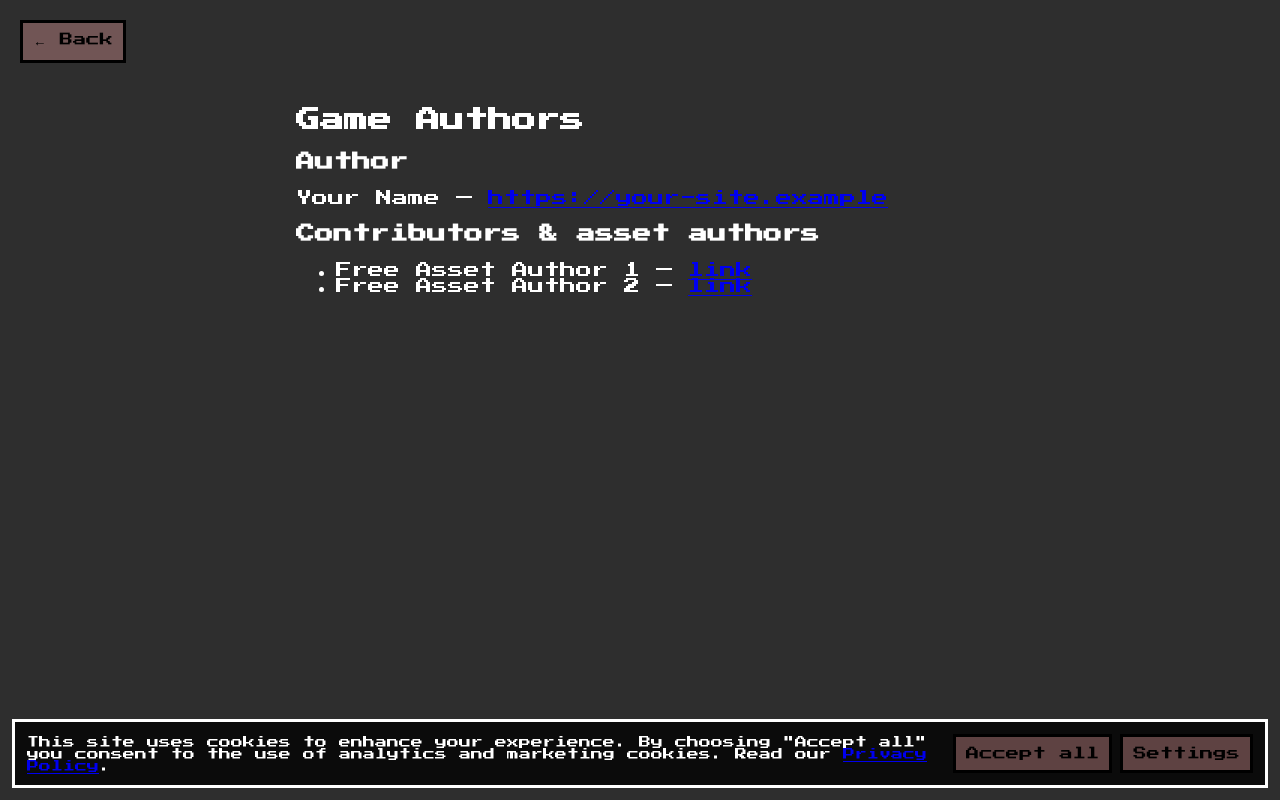
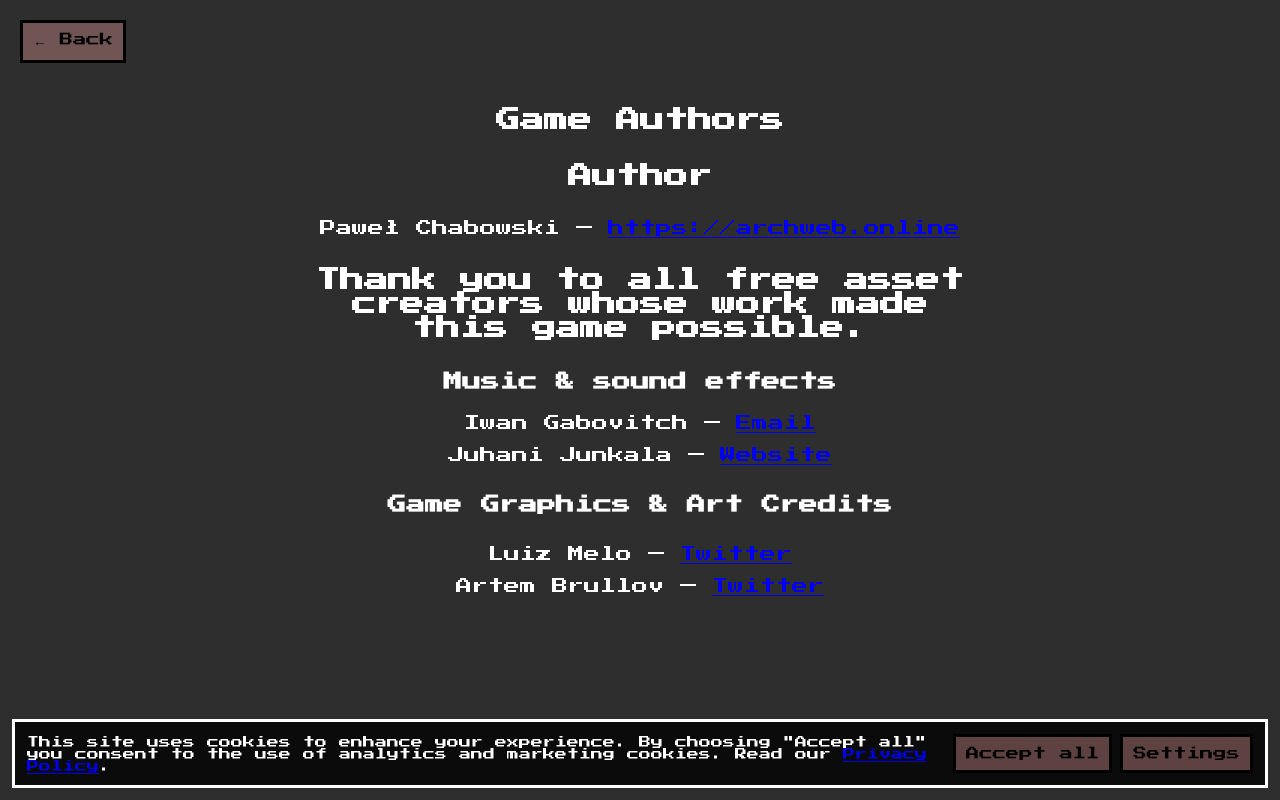
Before and after one commit to PChabowski/fighting-game, a React (Vite) app: page /authors in a window 1280 px wide. Built offline with nearby package versions, Linux system fonts and the light colour scheme.

Commit message:
Authors: update — add Artem Brullov
Updated src/pages/Authors.jsx to add Artem Brullov (https://x.com/brullov_art). Updated src/components/GameMenu.jsx to add an 'Authors' link in the menu.

```diff
--- a/src/components/GameMenu.jsx
+++ b/src/components/GameMenu.jsx
@@ -45,7 +45,7 @@ export default function GameMenu() {
               to="/authors"
               className="button menu-button"
               onClick={() => setView('MENU')}
-              style={{ textDecoration: 'none', color: 'initial', fontSize: '13px', display: 'none' }}
+              style={{ textDecoration: 'none', color: 'initial', fontSize: '13px'}}
             >
               Authors
             </Link>
--- a/src/pages/Authors.jsx
+++ b/src/pages/Authors.jsx
@@ -1,23 +1,23 @@
 // src/pages/Authors.jsx
-import React from 'react';
-import { useNavigate } from 'react-router-dom';
-import useGameStore from '../store/useGameStore';
-import '../style.css';
+import React from "react";
+import { useNavigate } from "react-router-dom";
+import useGameStore from "../store/useGameStore";
+import "../style.css";
 
 const contributors = [
   // Fill with real contributors/asset authors later
-  { name: 'Free Asset Author 1', url: 'https://example.com' },
-  { name: 'Free Asset Author 2', url: 'https://example.com' },
+  { name: "Free Asset Author 1", url: "https://example.com" },
+  { name: "Free Asset Author 2", url: "https://example.com" },
 ];
 
 export default function Authors() {
   const navigate = useNavigate();
-  const setView = useGameStore(state => state.setView);
+  const setView = useGameStore((state) => state.setView);
 
   function goBack() {
     // return to game menu view and navigate home
-    setView('MENU');
-    navigate('/');
+    setView("MENU");
+    navigate("/");
   }
 
   return (
@@ -25,26 +25,49 @@ export default function Authors() {
       <button
         className="button"
         onClick={goBack}
-        style={{ position: 'absolute', top: 12, left: 12 }}
+        style={{ position: "absolute", top: 12, left: 12 }}
         aria-label="Go back"
       >
         ← Back
       </button>
-      <article>
+      <article style={{ textAlign: "center" }}>
         <h1>Game Authors</h1>
-        <h3>Author</h3>
+        <h2 style={{ margin: "32px 0" }}>Author</h2>
         <p>
-          Your Name — <a href="https://your-site.example" target="_blank" rel="noreferrer">https://your-site.example</a>
+          Paweł Chabowski —{" "}
+          <a href="https://archweb.online" target="_blank" rel="noreferrer">
+            https://archweb.online
+          </a>
         </p>
 
-        <h3>Contributors & asset authors</h3>
-        <ul>
-          {contributors.map((c, idx) => (
-            <li key={idx}>
-              {c.name} — <a href={c.url} target="_blank" rel="noreferrer">link</a>
-            </li>
-          ))}
-        </ul>
+        <h2 style={{ margin: "32px 0" }}>
+          Thank you to all free asset creators whose work made this game
+          possible.
+        </h2>
+        <h3 style={{ margin: "24px 0" }}>Music & sound effects</h3>
+        <p style={{ whiteSpace: "nowrap" }}>
+          Iwan Gabovitch — <a href="mailto:qubodup@gmail.com">Email</a>
+        </p>
+        <p style={{ whiteSpace: "nowrap" }}>
+          Juhani Junkala —{" "}
+          <a href="https://juhanijunkala.com/" target="_blank" rel="noreferrer">
+            Website
+          </a>
+        </p>
+        <h3 style={{ margin: "32px 0" }}>Game Graphics & Art Credits</h3>
+        <p style={{ whiteSpace: "nowrap" }}>
+          Luiz Melo —{" "}
+          <a href="https://x.com/LuizGdeMelo" target="_blank" rel="noreferrer">
+            Twitter
+          </a>
+        </p>
+        <p style={{ whiteSpace: "nowrap" }}>
+          Artem Brullov —{" "}
+          <a href="https://x.com/brullov_art" target="_blank" rel="noreferrer">
+            Twitter
+          </a>
+        </p>
+        {/* Lista contributorów usunięta */}
       </article>
     </div>
   );
```
